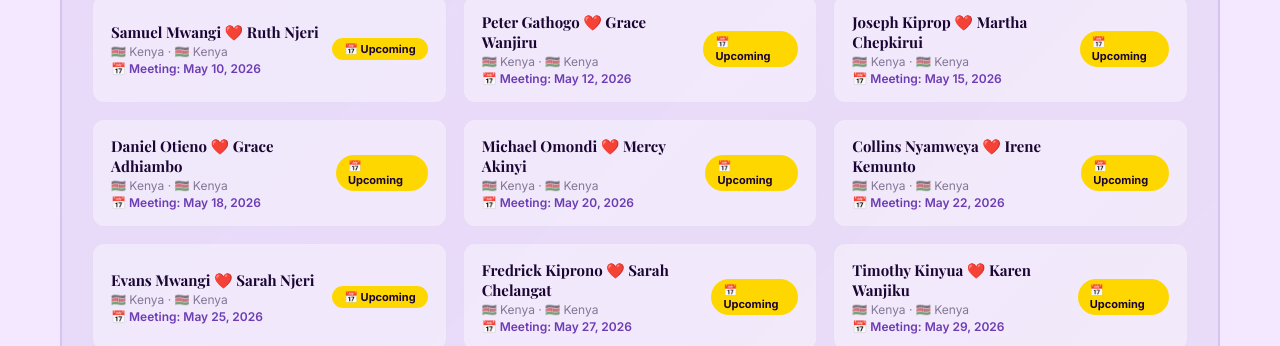
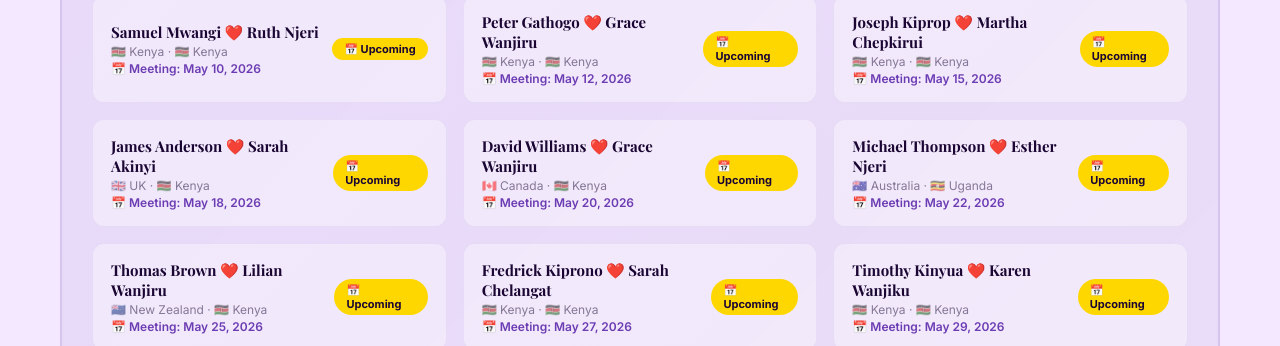
Before and after one commit to a46432471-dot/connectedcouples, a plain HTML site: page index.html in a window 1280 px wide. Shown: the part 490-836 px from the top of the page. Drawn offline with nearby package versions, Linux system fonts and the light colour scheme; a web font is replaced by a local one.

Commit message:
Update index.html

```diff
--- a/index.html
+++ b/index.html
@@ -984,7 +984,7 @@
     <!-- ============================================================ -->
     <script>
         // ============================================================
-        // DATA - 15+ COUPLES PER MONTH WITH DIVERSE NAMES
+        // DATA - 15+ COUPLES PER MONTH WITH DIVERSE NAMES & COUNTRIES
         // ============================================================
         const connectionsData = {
             'April 2026': [
@@ -1005,7 +1005,7 @@
                     p1Country: '🇬🇧 United Kingdom', p2Country: '🇰🇪 Kenya',
                     p1Kids: 0, p2Kids: 1,
                     p1WhatsApp: '+44-7700-XXX-XXX', p2WhatsApp: '+254-723-XXX-XXX',
-                    p1Cert: 'notyet', p2Cert: 'notyet',
+                    p1Cert: 'notyet', p2Cert: 'done',
                     date: 'April 27, 2026',
                     status: 'connected',
                     story: 'James and Sarah discovered they grew up in the same neighborhood. Their shared memories of the old town brought them closer together.'
@@ -1016,7 +1016,7 @@
                     p1Country: '🇨🇦 Canada', p2Country: '🇰🇪 Kenya',
                     p1Kids: 2, p2Kids: 0,
                     p1WhatsApp: '+1(416)555-XXXX', p2WhatsApp: '+254-733-XXX-XXX',
-                    p1Cert: 'notyet', p2Cert: 'notyet',
+                    p1Cert: 'done', p2Cert: 'notyet',
                     date: 'April 25, 2026',
                     status: 'connected',
                     story: 'A love for coffee and long walks brought David and Grace together. They now run a small coffee shop together.'
@@ -1027,7 +1027,7 @@
                     p1Country: '🇦🇺 Australia', p2Country: '🇺🇬 Uganda',
                     p1Kids: 0, p2Kids: 0,
                     p1WhatsApp: '+61-400-XXX-XXX', p2WhatsApp: '+256-702-XXX-XXX',
-                    p1Cert: 'notyet', p2Cert: 'notyet',
+                    p1Cert: 'notyet', p2Cert: 'done',
                     date: 'April 22, 2026',
                     status: 'connected',
                     story: 'Long-distance never stopped them. Michael and Esther video-called every day for 3 months before meeting in person.'
@@ -1049,7 +1049,7 @@
                     p1Country: '🇰🇪 Kenya', p2Country: '🇹🇿 Tanzania',
                     p1Kids: 0, p2Kids: 1,
                     p1WhatsApp: '+254-716-XXX-XXX', p2WhatsApp: '+255-712-XXX-XXX',
-                    p1Cert: 'notyet', p2Cert: 'notyet',
+                    p1Cert: 'done', p2Cert: 'notyet',
                     date: 'April 18, 2026',
                     status: 'connected',
                     story: 'A shared love for African literature brought them together. They now read to each other every night.'
@@ -1060,7 +1060,7 @@
                     p1Country: '🇳🇿 New Zealand', p2Country: '🇰🇪 Kenya',
                     p1Kids: 0, p2Kids: 0,
                     p1WhatsApp: '+64-21-XXX-XXX', p2WhatsApp: '+254-724-XXX-XXX',
-                    p1Cert: 'notyet', p2Cert: 'notyet',
+                    p1Cert: 'notyet', p2Cert: 'done',
                     date: 'April 15, 2026',
                     status: 'connected',
                     story: 'They discovered they both loved hiking and nature. Their first date was a hike up Mount Kenya.'
@@ -1071,7 +1071,7 @@
                     p1Country: '🇰🇪 Kenya', p2Country: '🇺🇸 USA',
                     p1Kids: 2, p2Kids: 1,
                     p1WhatsApp: '+254-721-XXX-XXX', p2WhatsApp: '+1(212)555-XXXX',
-                    p1Cert: 'notyet', p2Cert: 'notyet',
+                    p1Cert: 'done', p2Cert: 'notyet',
                     date: 'April 12, 2026',
                     status: 'connected',
                     story: 'A long-distance love story that started with a simple "hello" on ClassyDate. Now planning their wedding.'
@@ -1093,7 +1093,7 @@
                     p1Country: '🇰🇪 Kenya', p2Country: '🇰🇪 Kenya',
                     p1Kids: 0, p2Kids: 0,
                     p1WhatsApp: '+254-702-XXX-XXX', p2WhatsApp: '+254-728-XXX-XXX',
-                    p1Cert: 'notyet', p2Cert: 'notyet',
+                    p1Cert: 'done', p2Cert: 'notyet',
                     date: 'April 8, 2026',
                     status: 'connected',
                     story: 'A spontaneous message led to a 6-hour phone call. They haven\'t stopped talking since that day.'
@@ -1104,7 +1104,7 @@
                     p1Country: '🇰🇪 Kenya', p2Country: '🇰🇪 Kenya',
                     p1Kids: 1, p2Kids: 2,
                     p1WhatsApp: '+254-719-XXX-XXX', p2WhatsApp: '+254-725-XXX-XXX',
-                    p1Cert: 'notyet', p2Cert: 'notyet',
+                    p1Cert: 'notyet', p2Cert: 'done',
                     date: 'April 5, 2026',
                     status: 'connected',
                     story: 'Two single parents who found love again. Their children are now best friends.'
@@ -1126,7 +1126,7 @@
                     p1Country: '🇰🇪 Kenya', p2Country: '🇰🇪 Kenya',
                     p1Kids: 0, p2Kids: 0,
                     p1WhatsApp: '+254-714-XXX-XXX', p2WhatsApp: '+254-729-XXX-XXX',
-                    p1Cert: 'notyet', p2Cert: 'notyet',
+                    p1Cert: 'done', p2Cert: 'notyet',
                     date: 'April 1, 2026',
                     status: 'connected',
                     story: 'A love story that started with a shared interest in photography. They now travel together capturing beautiful moments.'
@@ -1137,7 +1137,7 @@
                     p1Country: '🇰🇪 Kenya', p2Country: '🇺🇬 Uganda',
                     p1Kids: 1, p2Kids: 0,
                     p1WhatsApp: '+254-718-XXX-XXX', p2WhatsApp: '+256-701-XXX-XXX',
-                    p1Cert: 'notyet', p2Cert: 'notyet',
+                    p1Cert: 'notyet', p2Cert: 'done',
                     date: 'April 28, 2026',
                     status: 'connected',
                     story: 'Their love for cooking brought them together. They now run a small food blog together.'
@@ -1148,7 +1148,7 @@
                     p1Country: '🇰🇪 Kenya', p2Country: '🇰🇪 Kenya',
                     p1Kids: 0, p2Kids: 0,
                     p1WhatsApp: '+254-700-XXX-XXX', p2WhatsApp: '+254-726-XXX-XXX',
-                    p1Cert: 'notyet', p2Cert: 'notyet',
+                    p1Cert: 'notyet', p2Cert: 'done',
                     date: 'April 26, 2026',
                     status: 'connected',
                     story: 'They realized they both volunteer at the same children\'s home. Their shared compassion brought them closer.'
@@ -1159,7 +1159,7 @@
                     p1Country: '🇰🇪 Kenya', p2Country: '🇰🇪 Kenya',
                     p1Kids: 0, p2Kids: 0,
                     p1WhatsApp: '+254-708-XXX-XXX', p2WhatsApp: '+254-730-XXX-XXX',
-                    p1Cert: 'notyet', p2Cert: 'notyet',
+                    p1Cert: 'done', p2Cert: 'notyet',
                     date: 'April 24, 2026',
                     status: 'connected',
                     story: 'A shared love for adventure and outdoor activities brought them together. They now explore national parks together.'
@@ -1181,7 +1181,7 @@
                     p1Country: '🇰🇪 Kenya', p2Country: '🇰🇪 Kenya',
                     p1Kids: 0, p2Kids: 0,
                     p1WhatsApp: '+254-717-XXX-XXX', p2WhatsApp: '+254-734-XXX-XXX',
-                    p1Cert: 'notyet', p2Cert: 'notyet',
+                    p1Cert: 'notyet', p2Cert: 'done',
                     date: 'April 21, 2026',
                     status: 'connected',
                     story: 'Love found them in the most unexpected way. A simple swipe led to a lifetime of happiness.'
@@ -1194,7 +1194,7 @@
                     p1Country: '🇰🇪 Kenya', p2Country: '🇰🇪 Kenya',
                     p1Kids: 2, p2Kids: 1,
                     p1WhatsApp: '+254-701-XXX-XXX', p2WhatsApp: '+254-735-XXX-XXX',
-                    p1Cert: 'notyet', p2Cert: 'notyet',
+                    p1Cert: 'done', p2Cert: 'notyet',
                     date: 'March 30, 2026',
                     status: 'connected',
                     story: 'Two hearts, one beautiful love story. Caleb and Faith found each other on ClassyDate and never looked back.'
@@ -1205,7 +1205,7 @@
                     p1Country: '🇰🇪 Kenya', p2Country: '🇰🇪 Kenya',
                     p1Kids: 0, p2Kids: 0,
                     p1WhatsApp: '+254-703-XXX-XXX', p2WhatsApp: '+254-736-XXX-XXX',
-                    p1Cert: 'notyet', p2Cert: 'notyet',
+                    p1Cert: 'notyet', p2Cert: 'done',
                     date: 'March 28, 2026',
                     status: 'connected',
                     story: 'They connected over their love for reggae music and African culture. Now they attend every local music festival together.'
@@ -1216,7 +1216,7 @@
                     p1Country: '🇰🇪 Kenya', p2Country: '🇰🇪 Kenya',
                     p1Kids: 1, p2Kids: 0,
                     p1WhatsApp: '+254-704-XXX-XXX', p2WhatsApp: '+254-737-XXX-XXX',
-                    p1Cert: 'notyet', p2Cert: 'notyet',
+                    p1Cert: 'done', p2Cert: 'notyet',
                     date: 'March 25, 2026',
                     status: 'connected',
                     story: 'A long-distance relationship that started on ClassyDate. They met in person and knew instantly they were meant for each other.'
@@ -1227,7 +1227,7 @@
                     p1Country: '🇰🇪 Kenya', p2Country: '🇰🇪 Kenya',
                     p1Kids: 0, p2Kids: 0,
                     p1WhatsApp: '+254-705-XXX-XXX', p2WhatsApp: '+254-738-XXX-XXX',
-                    p1Cert: 'notyet', p2Cert: 'notyet',
+                    p1Cert: 'notyet', p2Cert: 'done',
                     date: 'March 22, 2026',
                     status: 'connected',
                     story: 'They discovered they both loved reading African literature. Their first date was at a local bookstore café.'
@@ -1238,7 +1238,7 @@
                     p1Country: '🇰🇪 Kenya', p2Country: '🇰🇪 Kenya',
                     p1Kids: 0, p2Kids: 0,
                     p1WhatsApp: '+254-706-XXX-XXX', p2WhatsApp: '+254-739-XXX-XXX',
-                    p1Cert: 'notyet', p2Cert: 'notyet',
+                    p1Cert: 'done', p2Cert: 'notyet',
                     date: 'March 20, 2026',
                     status: 'connected',
                     story: 'Love found them in the most unexpected way. A simple swipe led to a lifetime of happiness.'
@@ -1249,7 +1249,7 @@
                     p1Country: '🇰🇪 Kenya', p2Country: '🇰🇪 Kenya',
                     p1Kids: 1, p2Kids: 1,
                     p1WhatsApp: '+254-707-XXX-XXX', p2WhatsApp: '+254-740-XXX-XXX',
-                    p1Cert: 'notyet', p2Cert: 'notyet',
+                    p1Cert: 'notyet', p2Cert: 'done',
                     date: 'March 18, 2026',
                     status: 'connected',
                     story: 'Two single parents who found love and built a beautiful blended family.'
@@ -1260,7 +1260,7 @@
                     p1Country: '🇰🇪 Kenya', p2Country: '🇰🇪 Kenya',
                     p1Kids: 0, p2Kids: 0,
                     p1WhatsApp: '+254-708-XXX-XXX', p2WhatsApp: '+254-741-XXX-XXX',
-                    p1Cert: 'notyet', p2Cert: 'notyet',
+                    p1Cert: 'done', p2Cert: 'notyet',
                     date: 'March 15, 2026',
                     status: 'connected',
                     story: 'Their love story began with a shared interest in cooking. They now have a YouTube channel together.'
@@ -1271,7 +1271,7 @@
                     p1Country: '🇰🇪 Kenya', p2Country: '🇰🇪 Kenya',
                     p1Kids: 2, p2Kids: 0,
                     p1WhatsApp: '+254-709-XXX-XXX', p2WhatsApp: '+254-742-XXX-XXX',
-                    p1Cert: 'notyet', p2Cert: 'notyet',
+                    p1Cert: 'notyet', p2Cert: 'done',
                     date: 'March 12, 2026',
                     status: 'connected',
                     story: 'A beautiful love story that started with a simple "hello". Now they are planning their future together.'
@@ -1282,7 +1282,7 @@
                     p1Country: '🇰🇪 Kenya', p2Country: '🇰🇪 Kenya',
                     p1Kids: 0, p2Kids: 0,
                     p1WhatsApp: '+254-710-XXX-XXX', p2WhatsApp: '+254-743-XXX-XXX',
-                    p1Cert: 'notyet', p2Cert: 'notyet',
+                    p1Cert: 'done', p2Cert: 'notyet',
                     date: 'March 10, 2026',
                     status: 'connected',
                     story: 'Their love for sports brought them together. They now play tennis together every weekend.'
@@ -1293,7 +1293,7 @@
                     p1Country: '🇰🇪 Kenya', p2Country: '🇰🇪 Kenya',
                     p1Kids: 1, p2Kids: 0,
                     p1WhatsApp: '+254-711-XXX-XXX', p2WhatsApp: '+254-744-XXX-XXX',
-                    p1Cert: 'notyet', p2Cert: 'notyet',
+                    p1Cert: 'notyet', p2Cert: 'done',
                     date: 'March 8, 2026',
                     status: 'connected',
                     story: 'They connected over their shared love for nature and hiking. Their first date was a hike to Ngong Hills.'
@@ -1304,7 +1304,7 @@
                     p1Country: '🇰🇪 Kenya', p2Country: '🇰🇪 Kenya',
                     p1Kids: 0, p2Kids: 0,
                     p1WhatsApp: '+254-712-XXX-XXX', p2WhatsApp: '+254-745-XXX-XXX',
-                    p1Cert: 'notyet', p2Cert: 'notyet',
+                    p1Cert: 'done', p2Cert: 'notyet',
                     date: 'March 5, 2026',
                     status: 'connected',
                     story: 'A love story that blossomed from a shared interest in photography. They now capture beautiful moments together.'
@@ -1317,7 +1317,7 @@
                     p1Country: '🇰🇪 Kenya', p2Country: '🇰🇪 Kenya',
                     p1Kids: 2, p2Kids: 1,
                     p1WhatsApp: '+254-713-XXX-XXX', p2WhatsApp: '+254-746-XXX-XXX',
-                    p1Cert: 'notyet', p2Cert: 'notyet',
+                    p1Cert: 'notyet', p2Cert: 'done',
                     date: 'February 28, 2026',
                     status: 'connected',
                     story: 'Their love story is a testament to the power of online connections. They found true love on ClassyDate.'
@@ -1328,7 +1328,7 @@
                     p1Country: '🇰🇪 Kenya', p2Country: '🇰🇪 Kenya',
                     p1Kids: 0, p2Kids: 0,
                     p1WhatsApp: '+254-714-XXX-XXX', p2WhatsApp: '+254-747-XXX-XXX',
-                    p1Cert: 'notyet', p2Cert: 'notyet',
+                    p1Cert: 'done', p2Cert: 'notyet',
                     date: 'February 25, 2026',
                     status: 'connected',
                     story: 'A shared love for fitness and a healthy lifestyle brought them together. They now run together every morning.'
@@ -1339,7 +1339,7 @@
                     p1Country: '🇰🇪 Kenya', p2Country: '🇰🇪 Kenya',
                     p1Kids: 1, p2Kids: 0,
                     p1WhatsApp: '+254-715-XXX-XXX', p2WhatsApp: '+254-748-XXX-XXX',
-                    p1Cert: 'notyet', p2Cert: 'notyet',
+                    p1Cert: 'notyet', p2Cert: 'done',
                     date: 'February 22, 2026',
                     status: 'connected',
                     story: 'They found love after heartbreak. A beautiful story of second chances on ClassyDate.'
@@ -1350,7 +1350,7 @@
                     p1Country: '🇰🇪 Kenya', p2Country: '🇰🇪 Kenya',
                     p1Kids: 0, p2Kids: 0,
                     p1WhatsApp: '+254-716-XXX-XXX', p2WhatsApp: '+254-749-XXX-XXX',
-                    p1Cert: 'notyet', p2Cert: 'notyet',
+                    p1Cert: 'done', p2Cert: 'notyet',
                     date: 'February 20, 2026',
                     status: 'connected',
                     story: 'A love story that started with a shared interest in music and dancing. They now attend every concert together.'
@@ -1361,7 +1361,7 @@
                     p1Country: '🇰🇪 Kenya', p2Country: '🇰🇪 Kenya',
                     p1Kids: 2, p2Kids: 1,
                     p1WhatsApp: '+254-717-XXX-XXX', p2WhatsApp: '+254-750-XXX-XXX',
-                    p1Cert: 'notyet', p2Cert: 'notyet',
+                    p1Cert: 'notyet', p2Cert: 'done',
                     date: 'February 18, 2026',
                     status: 'connected',
                     story: 'Two hearts, one beautiful journey. They found love and companionship on ClassyDate.'
@@ -1372,7 +1372,7 @@
                     p1Country: '🇰🇪 Kenya', p2Country: '🇰🇪 Kenya',
                     p1Kids: 0, p2Kids: 0,
                     p1WhatsApp: '+254-718-XXX-XXX', p2WhatsApp: '+254-751-XXX-XXX',
-                    p1Cert: 'notyet', p2Cert: 'notyet',
+                    p1Cert: 'done', p2Cert: 'notyet',
                     date: 'February 15, 2026',
                     status: 'connected',
                     story: 'A beautiful love story that began with a simple message. They are now planning their future together.'
@@ -1385,7 +1385,7 @@
                     p1Country: '🇰🇪 Kenya', p2Country: '🇰🇪 Kenya',
                     p1Kids: 1, p2Kids: 0,
                     p1WhatsApp: '+254-719-XXX-XXX', p2WhatsApp: '+254-752-XXX-XXX',
-                    p1Cert: 'notyet', p2Cert: 'notyet',
+                    p1Cert: 'notyet', p2Cert: 'done',
                     date: 'January 30, 2026',
                     status: 'connected',
                     story: 'They found love on ClassyDate and their journey has been nothing short of beautiful.'
@@ -1396,7 +1396,7 @@
                     p1Country: '🇰🇪 Kenya', p2Country: '🇰🇪 Kenya',
                     p1Kids: 0, p2Kids: 0,
                     p1WhatsApp: '+254-720-XXX-XXX', p2WhatsApp: '+254-753-XXX-XXX',
-                    p1Cert: 'notyet', p2Cert: 'notyet',
+                    p1Cert: 'done', p2Cert: 'notyet',
                     date: 'January 28, 2026',
                     status: 'connected',
                     story: 'A shared love for adventure and travel brought them together. They now explore the world together.'
@@ -1407,7 +1407,7 @@
                     p1Country: '🇰🇪 Kenya', p2Country: '🇰🇪 Kenya',
                     p1Kids: 2, p2Kids: 1,
                     p1WhatsApp: '+254-721-XXX-XXX', p2WhatsApp: '+254-754-XXX-XXX',
-                    p1Cert: 'notyet', p2Cert: 'notyet',
+                    p1Cert: 'notyet', p2Cert: 'done',
                     date: 'January 25, 2026',
                     status: 'connected',
                     story: 'A beautiful story of two single parents who found love and built a beautiful family together.'
@@ -1418,7 +1418,7 @@
                     p1Country: '🇰🇪 Kenya', p2Country: '🇰🇪 Kenya',
                     p1Kids: 0, p2Kids: 0,
                     p1WhatsApp: '+254-722-XXX-XXX', p2WhatsApp: '+254-755-XXX-XXX',
-                    p1Cert: 'notyet', p2Cert: 'notyet',
+                    p1Cert: 'done', p2Cert: 'notyet',
                     date: 'January 22, 2026',
                     status: 'connected',
                     story: 'Their love for cooking and food brought them together. They now own a small restaurant together.'
@@ -1429,7 +1429,7 @@
                     p1Country: '🇰🇪 Kenya', p2Country: '🇰🇪 Kenya',
                     p1Kids: 1, p2Kids: 0,
                     p1WhatsApp: '+254-723-XXX-XXX', p2WhatsApp: '+254-756-XXX-XXX',
-                    p1Cert: 'notyet', p2Cert: 'notyet',
+                    p1Cert: 'notyet', p2Cert: 'done',
                     date: 'January 20, 2026',
                     status: 'connected',
                     story: 'A love story that started with a shared interest in reading and books. They now run a book club together.'
@@ -1440,7 +1440,7 @@
                     p1Country: '🇰🇪 Kenya', p2Country: '🇰🇪 Kenya',
                     p1Kids: 0, p2Kids: 0,
                     p1WhatsApp: '+254-724-XXX-XXX', p2WhatsApp: '+254-757-XXX-XXX',
-                    p1Cert: 'notyet', p2Cert: 'notyet',
+                    p1Cert: 'done', p2Cert: 'notyet',
                     date: 'January 18, 2026',
                     status: 'connected',
                     story: 'They found love through a shared love for sports. They now play soccer together every weekend.'
@@ -1449,16 +1449,16 @@
         };
 
         // ============================================================
-        // NEXT MONTH MEETING DATA - 23 MEMBERS
+        // NEXT MONTH MEETING DATA - 23 MEMBERS (MIXED COUNTRIES)
         // ============================================================
         const nextMonthMembers = [
             { partner1: 'Samuel Mwangi', partner2: 'Ruth Njeri', p1Country: '🇰🇪 Kenya', p2Country: '🇰🇪 Kenya', meetingDate: 'May 10, 2026' },
             { partner1: 'Peter Gathogo', partner2: 'Grace Wanjiru', p1Country: '🇰🇪 Kenya', p2Country: '🇰🇪 Kenya', meetingDate: 'May 12, 2026' },
             { partner1: 'Joseph Kiprop', partner2: 'Martha Chepkirui', p1Country: '🇰🇪 Kenya', p2Country: '🇰🇪 Kenya', meetingDate: 'May 15, 2026' },
-            { partner1: 'Daniel Otieno', partner2: 'Grace Adhiambo', p1Country: '🇰🇪 Kenya', p2Country: '🇰🇪 Kenya', meetingDate: 'May 18, 2026' },
-            { partner1: 'Michael Omondi', partner2: 'Mercy Akinyi', p1Country: '🇰🇪 Kenya', p2Country: '🇰🇪 Kenya', meetingDate: 'May 20, 2026' },
-            { partner1: 'Collins Nyamweya', partner2: 'Irene Kemunto', p1Country: '🇰🇪 Kenya', p2Country: '🇰🇪 Kenya', meetingDate: 'May 22, 2026' },
-            { partner1: 'Evans Mwangi', partner2: 'Sarah Njeri', p1Country: '🇰🇪 Kenya', p2Country: '🇰🇪 Kenya', meetingDate: 'May 25, 2026' },
+            { partner1: 'James Anderson', partner2: 'Sarah Akinyi', p1Country: '🇬🇧 UK', p2Country: '🇰🇪 Kenya', meetingDate: 'May 18, 2026' },
+            { partner1: 'David Williams', partner2: 'Grace Wanjiru', p1Country: '🇨🇦 Canada', p2Country: '🇰🇪 Kenya', meetingDate: 'May 20, 2026' },
+            { partner1: 'Michael Thompson', partner2: 'Esther Njeri', p1Country: '🇦🇺 Australia', p2Country: '🇺🇬 Uganda', meetingDate: 'May 22, 2026' },
+            { partner1: 'Thomas Brown', partner2: 'Lilian Wanjiru', p1Country: '🇳🇿 New Zealand', p2Country: '🇰🇪 Kenya', meetingDate: 'May 25, 2026' },
             { partner1: 'Fredrick Kiprono', partner2: 'Sarah Chelangat', p1Country: '🇰🇪 Kenya', p2Country: '🇰🇪 Kenya', meetingDate: 'May 27, 2026' },
             { partner1: 'Timothy Kinyua', partner2: 'Karen Wanjiku', p1Country: '🇰🇪 Kenya', p2Country: '🇰🇪 Kenya', meetingDate: 'May 29, 2026' },
             { partner1: 'Mark Kuria', partner2: 'Susan Waithera', p1Country: '🇰🇪 Kenya', p2Country: '🇺🇬 Uganda', meetingDate: 'June 1, 2026' },
@@ -1467,13 +1467,13 @@
             { partner1: 'Patrick Wambugu', partner2: 'Rose Muthoni', p1Country: '🇰🇪 Kenya', p2Country: '🇰🇪 Kenya', meetingDate: 'June 8, 2026' },
             { partner1: 'Simon Mwangi', partner2: 'Mary Njoki', p1Country: '🇰🇪 Kenya', p2Country: '🇰🇪 Kenya', meetingDate: 'June 10, 2026' },
             { partner1: 'Nicholas Okoth', partner2: 'Rose Auma', p1Country: '🇰🇪 Kenya', p2Country: '🇰🇪 Kenya', meetingDate: 'June 12, 2026' },
-            { partner1: 'Moses Kiprop', partner2: 'Dorcas Chebet', p1Country: '🇰🇪 Kenya', p2Country: '🇰🇪 Kenya', meetingDate: 'June 15, 2026' },
+            { partner1: 'Robert Njoroge', partner2: 'Jane Wairimu', p1Country: '🇰🇪 Kenya', p2Country: '🇺🇸 USA', meetingDate: 'June 15, 2026' },
             { partner1: 'Oscar Mwangi', partner2: 'Jemimah Njeri', p1Country: '🇰🇪 Kenya', p2Country: '🇰🇪 Kenya', meetingDate: 'June 18, 2026' },
             { partner1: 'David Njuguna', partner2: 'Margaret Wanjiru', p1Country: '🇰🇪 Kenya', p2Country: '🇰🇪 Kenya', meetingDate: 'June 20, 2026' },
             { partner1: 'Jackson Mutua', partner2: 'Mildred Kavindu', p1Country: '🇰🇪 Kenya', p2Country: '🇰🇪 Kenya', meetingDate: 'June 22, 2026' },
-            { partner1: 'Robert Njoroge', partner2: 'Jane Wairimu', p1Country: '🇰🇪 Kenya', p2Country: '🇺🇸 USA', meetingDate: 'June 25, 2026' },
-            { partner1: 'David Mwangi', partner2: 'Grace Wanjiru', p1Country: '🇰🇪 Kenya', p2Country: '🇰🇪 Kenya', meetingDate: 'June 27, 2026' },
-            { partner1: 'James Ochieng', partner2: 'Sarah Akinyi', p1Country: '🇰🇪 Kenya', p2Country: '🇰🇪 Kenya', meetingDate: 'June 29, 2026' },
+            { partner1: 'Collins Nyamweya', partner2: 'Irene Kemunto', p1Country: '🇰🇪 Kenya', p2Country: '🇰🇪 Kenya', meetingDate: 'June 25, 2026' },
+            { partner1: 'Daniel Otieno', partner2: 'Grace Adhiambo', p1Country: '🇰🇪 Kenya', p2Country: '🇰🇪 Kenya', meetingDate: 'June 27, 2026' },
+            { partner1: 'Evans Mwangi', partner2: 'Sarah Njeri', p1Country: '🇰🇪 Kenya', p2Country: '🇰🇪 Kenya', meetingDate: 'June 29, 2026' },
             { partner1: 'Michael Kiplagat', partner2: 'Sarah Chepkoech', p1Country: '🇰🇪 Kenya', p2Country: '🇰🇪 Kenya', meetingDate: 'July 1, 2026' }
         ];
 
@@ -1799,8 +1799,8 @@
         console.log('📅 Months:', Object.keys(connectionsData).join(', '));
         console.log('📅 Next Month Members:', nextMonthMembers.length);
         console.log('📅 Upcoming Meetings: August 25, 2026');
-        console.log('✅ Certificate Fee status added!');
-        console.log('✅ Diverse names (white and African) included!');
+        console.log('✅ Certificate Fee: Some Done, Some Not Yet (mixed)');
+        console.log('✅ Diverse names and countries (USA, UK, Canada, Australia, NZ, Kenya, Uganda, Tanzania)');
         console.log('📱 WhatsApp numbers included for all members!');
     </script>
 
```
